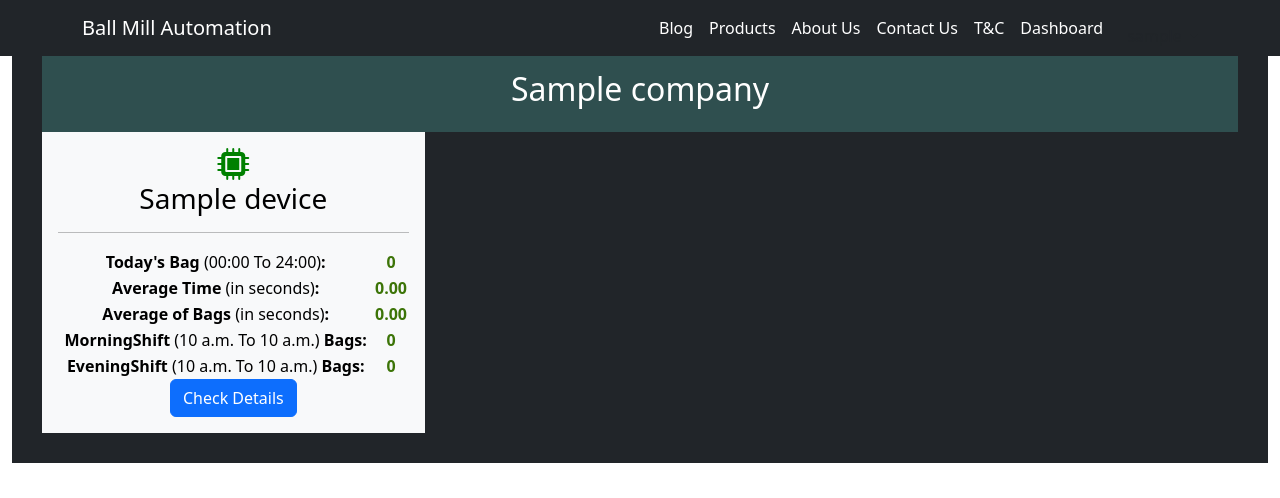
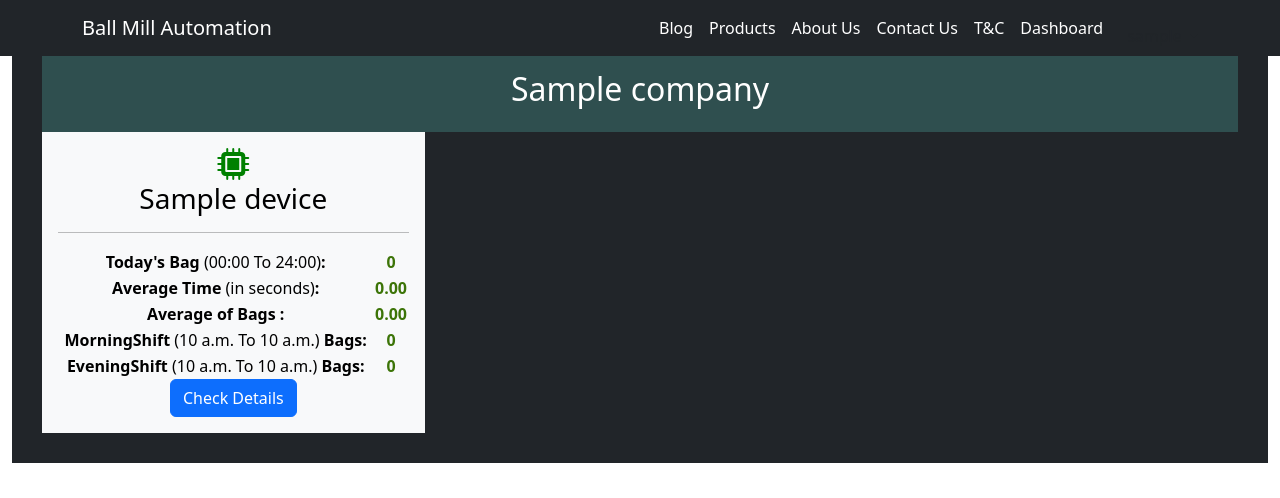
Before and after one commit to sunilmangawa/BallMillProject, a Django app: page /devicedata/dashboard/1/ in a window 1280 px wide. Shown: the top 498 px of the page. Run offline with Django 4.2, Linux system fonts and the light colour scheme; a user stored in the database is signed in; tables that the repository leaves empty hold one stand-in row (values such as "Sample post").

Commit message:
dashboard.html text correction

```diff
--- a/templates/dashboard.html
+++ b/templates/dashboard.html
@@ -42,7 +42,7 @@
                     <td><span style="font-weight: 900; color: rgb(60, 116, 7);">{{ device_data.average_time|floatformat:2 }} </span></td>
                   </tr>
                   <tr>
-                    <td><span style="font-weight: 600;">Average of Bags <sapn style="font-weight: 100;">(in seconds)</sapn>:</span></td>
+                    <td><span style="font-weight: 600;">Average of Bags :</span></td>
                     <td><span style="font-weight: 900; color: rgb(60, 116, 7);">{{ device_data.average_only|floatformat:2 }}</span></td>
                   </tr>
                   <tr>
```
